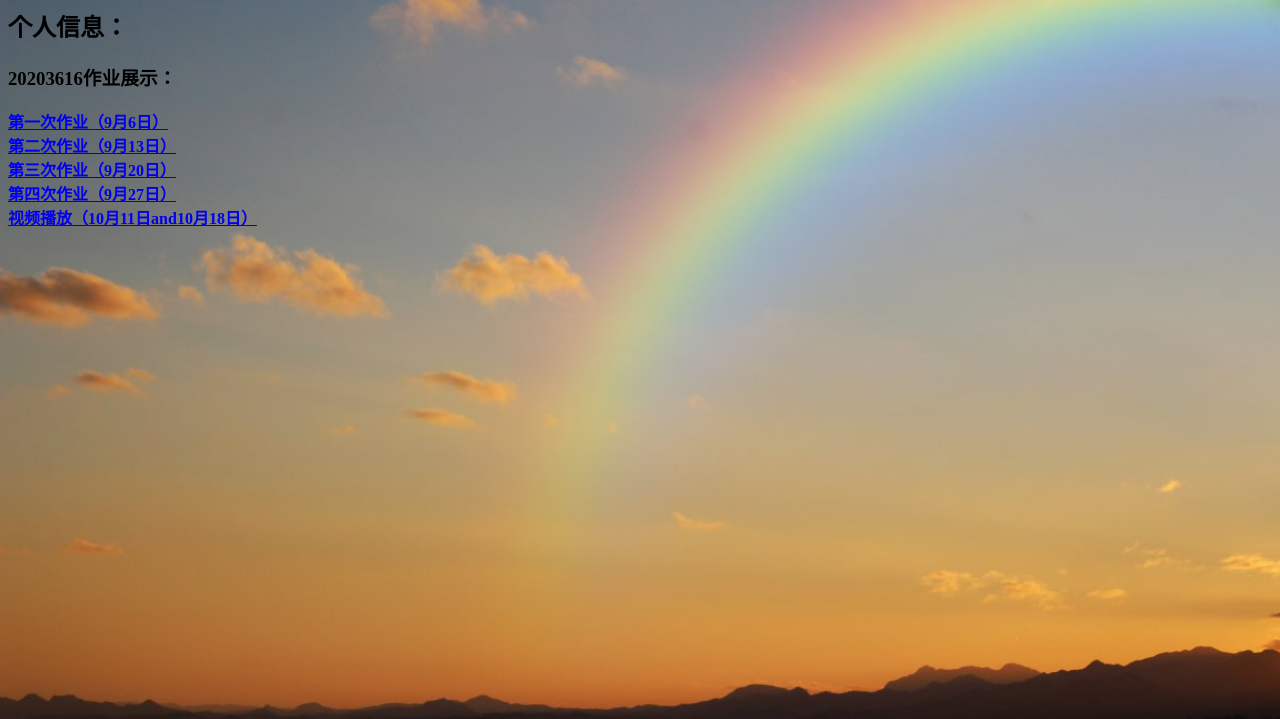
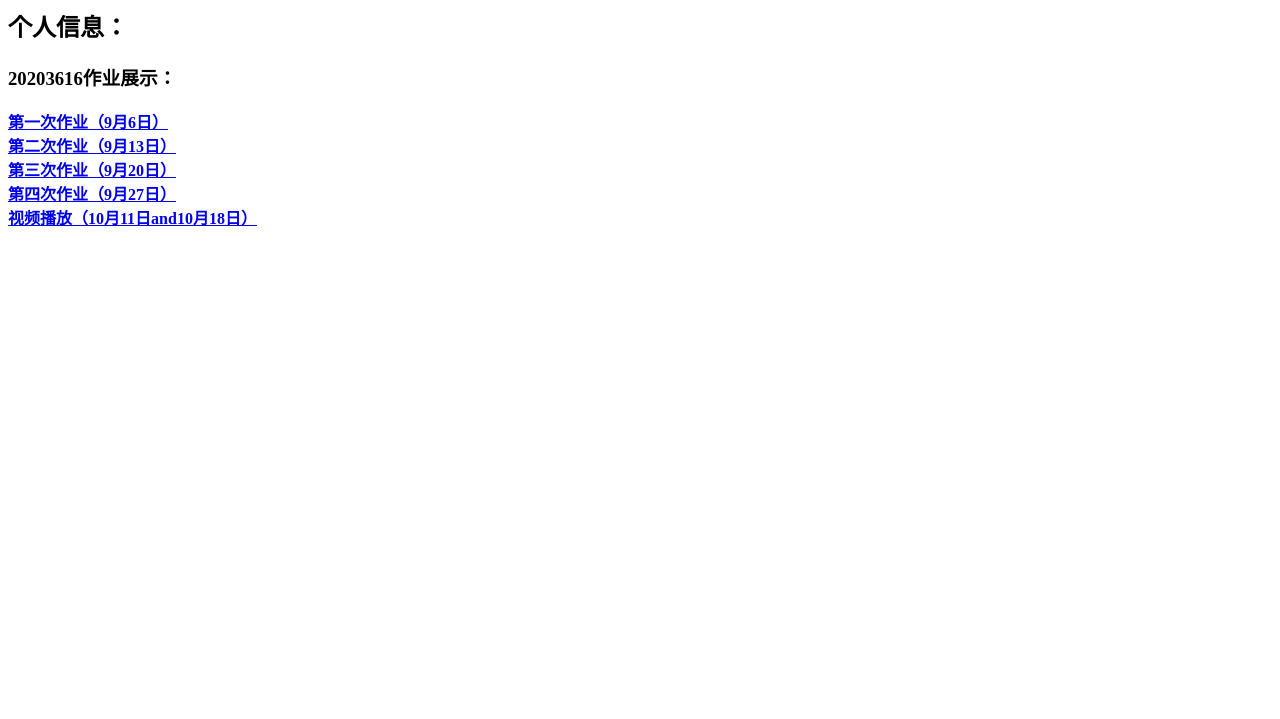
Before and after one commit to xielx1019/xielx1019.github.io, a plain HTML site: page index.html in a window 1280 px wide. Shown: the part 81-800 px from the top of the page. Drawn offline with Linux system fonts and the light colour scheme.

Commit message:
Update index.html

```diff
--- a/index.html
+++ b/index.html
@@ -5,7 +5,7 @@
     <title>20213616个人主页</title>
     <style>
         body{
-            background: url(p1.jpg)no-repeat center center;
+            background: url(![](https://github.com/xielx1019/xielx1019p1.jpg)no-repeat center center;
             background-size: cover;
             background-attachment: fixed;
         }
```
